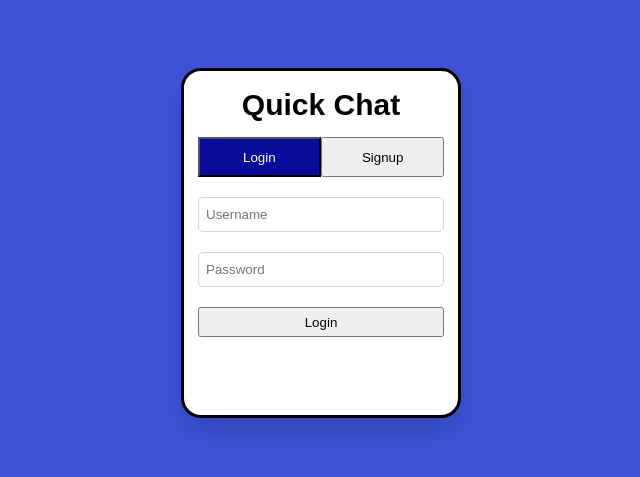
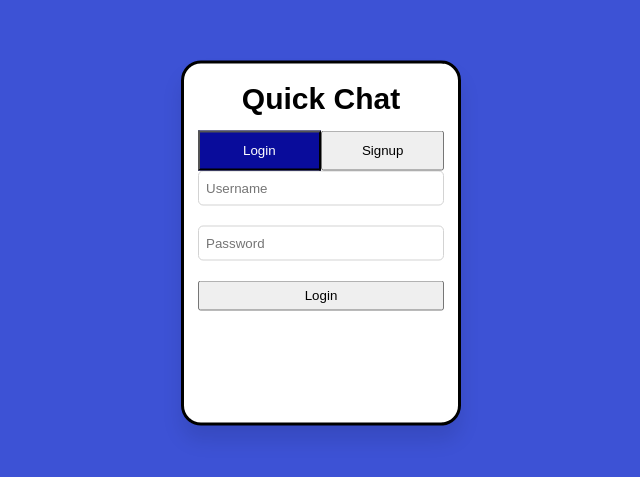
Before and after one commit to JohnSalinas123/chat-app, a React (Create React App) app in the folder frontend/: page / in a window 1280 px wide. Shown: the part 157-634 px from the top of the page, without its empty margins (319-959 px from the left). Built offline with nearby package versions, Linux system fonts and the light colour scheme; no server answers.

Commit message:
add styling for report box

```diff
--- a/frontend/src/styles/login.css
+++ b/frontend/src/styles/login.css
@@ -7,7 +7,7 @@
     box-shadow: 0px 15px 20px rgba(0,0,0,0.1);
     margin: auto;
     width: 280px;
-    height: 350px;
+    height: 365px;
     display: grid;
     place-items: center;
 }
@@ -28,12 +28,18 @@
 .login-switch {
     width: 50%;
     height: 40px;
-    margin-bottom: 20px;
 }
 
 .switch-selected {
     background-color: var(--dark);
     color: #fff
+}
+
+.report-box {
+    height: 30px;
+    width: 100%;
+    line-height: 30px;
+    color: red;
 }
 
 .field {
```
